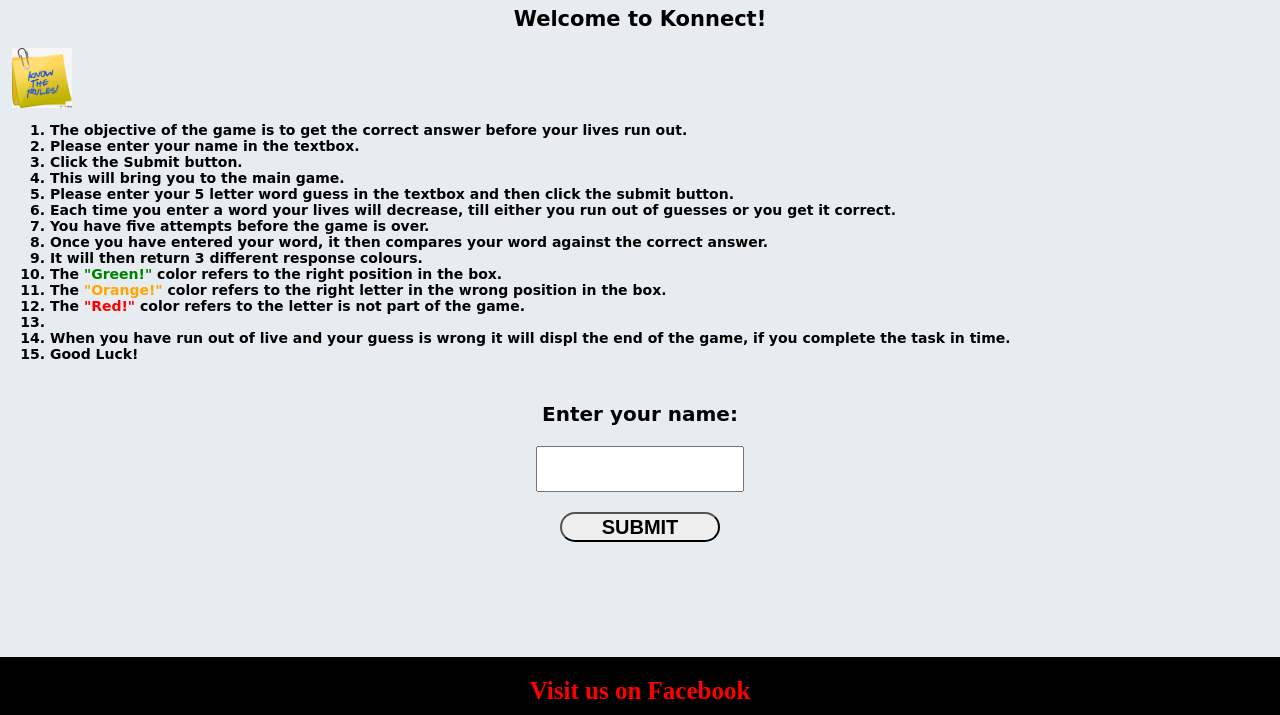
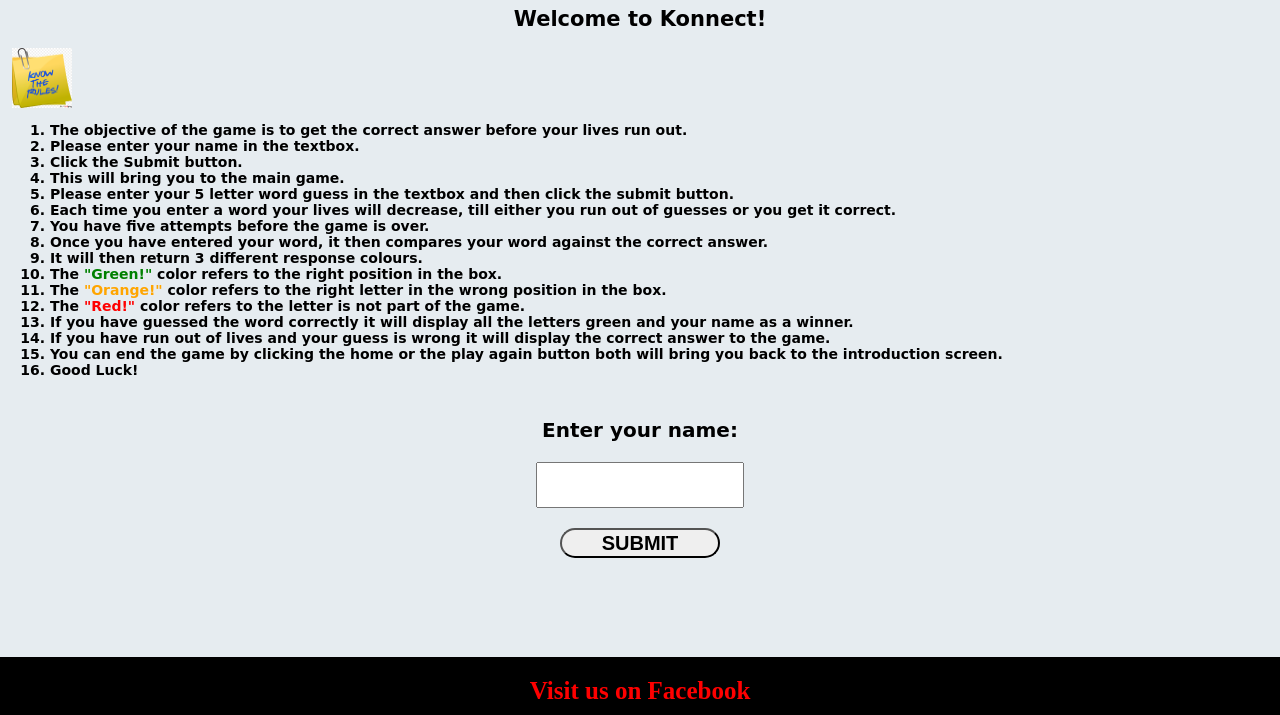
Before and after one commit to firefox35/konnect, a plain HTML site: page index.html in a window 1280 px wide. Shown: the part 85-800 px from the top of the page. Drawn offline with Linux system fonts and the light colour scheme.

Commit message:
Add game instructions to Readme file

```diff
--- a/index.html
+++ b/index.html
@@ -44,8 +44,9 @@
                     <li>The <span id="orange">"Orange!"</span> color refers to the right letter in the wrong position
                         in the box.</li>
                     <li>The <span id="red">"Red!"</span> color refers to the letter is not part of the game.</li>
-                    <li></li>
-                    <li>When you have run out of live and your guess is wrong it will displ the end of the game, if you complete the task in time.</li>
+                    <li>If you have guessed the word correctly it will display all the letters green and your name as a winner.</li>
+                    <li>If you have run out of lives and your guess is wrong it will display the correct answer to the game.</li>
+                    <li>You can end the game by clicking the home or the play again button both will bring you back to the introduction screen.</li>
                     <li>Good Luck!</li>
                 </ol>
         </div>
```
Also changed, not shown: 1 other file.
